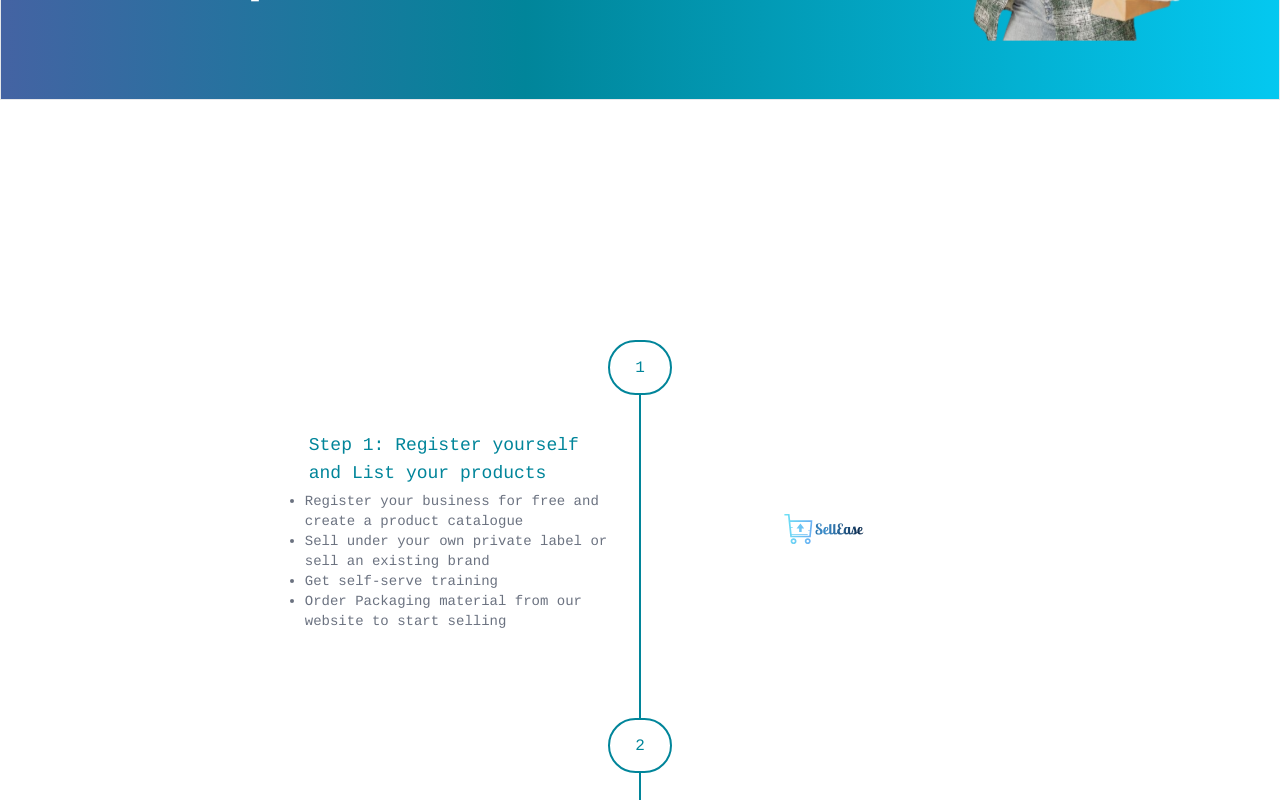
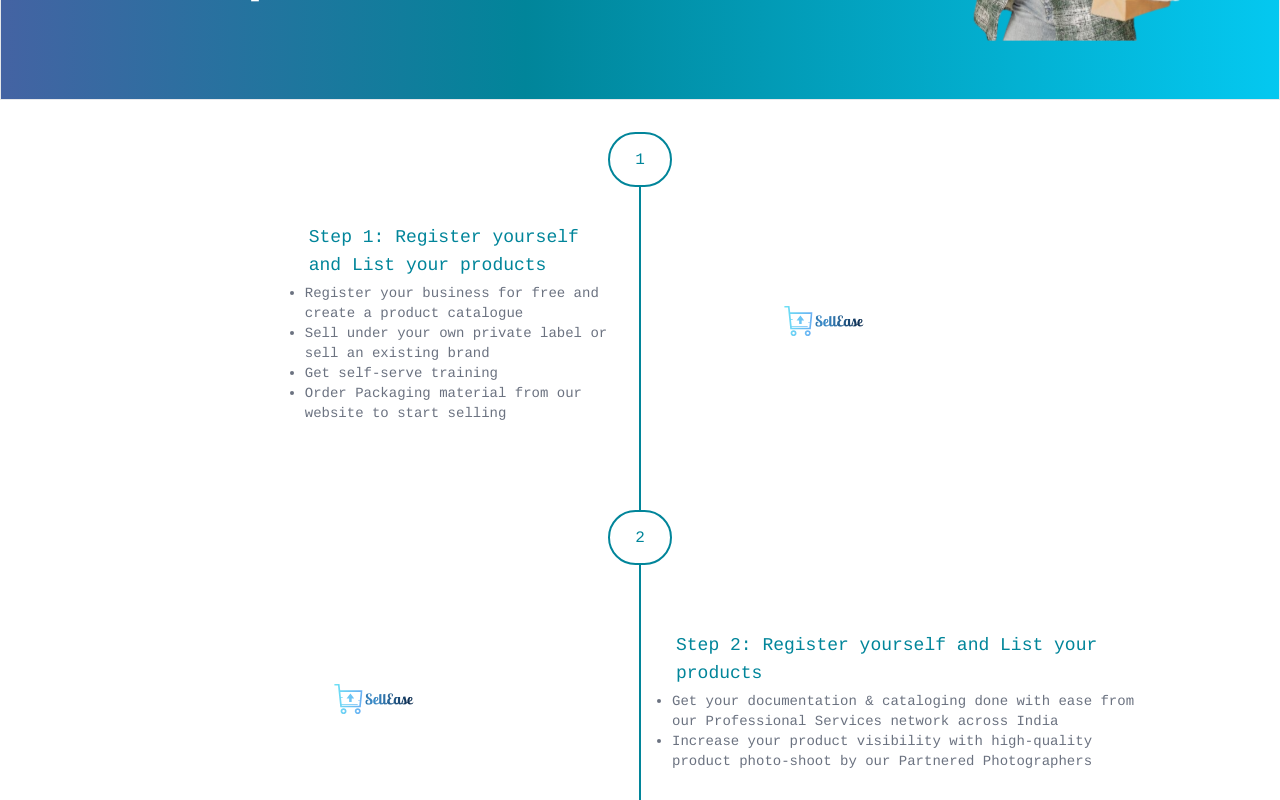
Before and after one commit to rahulc-kv/shopease-frontend, a React (Create React App) app: page /#/main-page in a window 1280 px wide. Shown: the part 460-1260 px from the top of the page. Built offline with nearby package versions, Linux system fonts and the light colour scheme; a web font is replaced by a local one.

Commit message:
ui enhancement

```diff
--- a/src/pages/MainPage.tsx
+++ b/src/pages/MainPage.tsx
@@ -47,8 +47,7 @@ const MainPage = () => {
           </div>
           <Person height={500} width={500} />
         </div>
-      </div>
-      <div>
+        <div className="mt-8">
           <Stepper />
         </div>
         <div className="flex flex-col mb-10 items-center text-[#01859A] text-3xl font-semibold">Frequently Asked Questions</div>
@@ -63,6 +62,7 @@ const MainPage = () => {
           ))}
         </div>
       </div>
+    </div>
   );
 };
 
```
Lines whose indentation alone changed are shown as unchanged.
